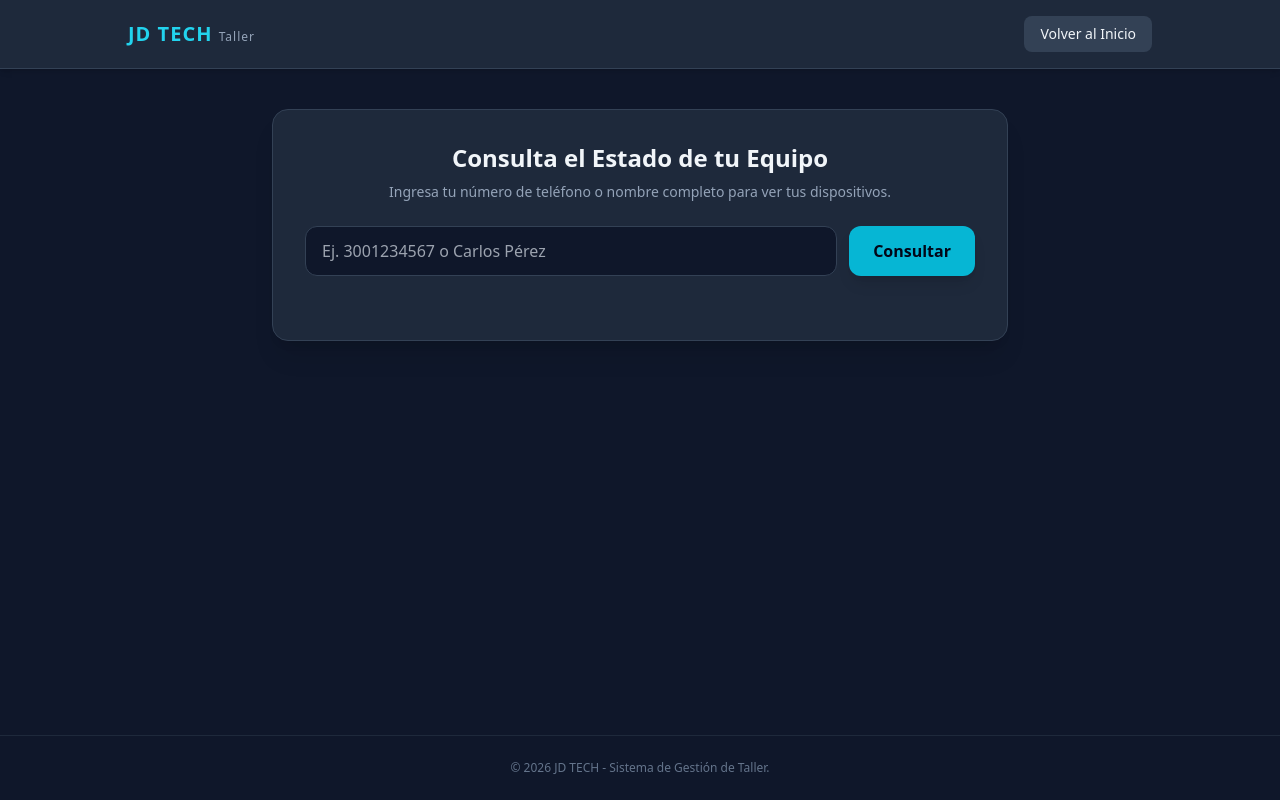
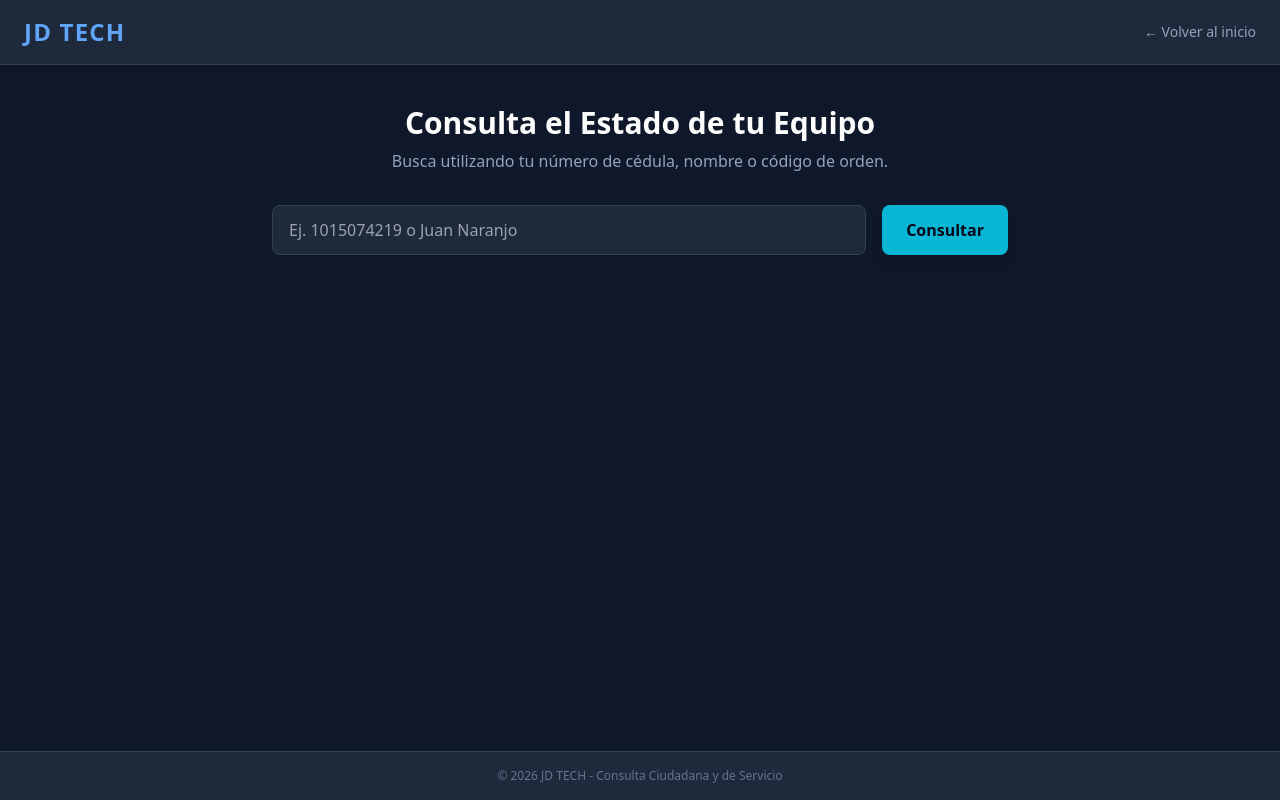
Before and after one commit to juandavidnaranjomaya-ship-it/jd_tech_taller, a Flask app: page /estado in a window 1280 px wide. Run offline with Flask 3, Linux system fonts and the light colour scheme; some libraries are stand-ins or nearby versions.

Commit message:
Update estado.html

```diff
--- a/templates/estado.html
+++ b/templates/estado.html
@@ -3,75 +3,58 @@
 <head>
     <meta charset="UTF-8">
     <meta name="viewport" content="width=device-width, initial-scale=1.0">
-    <title>Consultar Estado - JD TECH</title>
+    <title>JD TECH - Consultar Estado</title>
     <script src="https://cdn.tailwindcss.com"></script>
 </head>
 <body class="bg-slate-900 text-slate-100 min-h-screen flex flex-col justify-between">
+    <header class="bg-slate-800 border-b border-slate-700 py-4 px-6 shadow-md flex justify-between items-center">
+        <h1 class="text-2xl font-extrabold text-blue-400 tracking-wider">JD TECH</h1>
+        <a href="/" class="text-sm text-slate-400 hover:text-blue-400 transition">← Volver al inicio</a>
+    </header>
 
-    <!-- Navbar -->
-    <nav class="bg-slate-800 border-b border-slate-700 py-4 px-6 shadow-md">
-        <div class="max-w-5xl mx-auto flex justify-between items-center">
-            <a href="/" class="text-xl font-bold tracking-wider text-cyan-400">JD TECH <span class="text-xs text-slate-400 font-normal">Taller</span></a>
-            <a href="/" class="text-sm bg-slate-700 hover:bg-slate-600 px-4 py-2 rounded-lg transition">Volver al Inicio</a>
+    <main class="max-w-3xl mx-auto px-4 py-10 w-full flex-grow">
+        <div class="text-center mb-8">
+            <h2 class="text-3xl font-bold text-white mb-2">Consulta el Estado de tu Equipo</h2>
+            <p class="text-slate-400">Busca utilizando tu número de cédula, nombre o código de orden.</p>
         </div>
-    </nav>
 
-    <!-- Contenido Principal -->
-    <main class="max-w-3xl mx-auto px-4 py-10 w-full flex-grow">
-        <div class="bg-slate-800 border border-slate-700 rounded-2xl p-6 sm:p-8 shadow-xl">
-            <h1 class="text-2xl font-bold mb-2 text-center">Consulta el Estado de tu Equipo</h1>
-            <p class="text-slate-400 text-sm text-center mb-6">Ingresa tu número de teléfono o nombre completo para ver tus dispositivos.</p>
-
-            <!-- Formulario de Búsqueda -->
-            <form method="POST" class="flex flex-col sm:flex-row gap-3 mb-8">
-                <input type="text" name="telefono" value="{{ busqueda }}" placeholder="Ej. 3001234567 o Carlos Pérez" required
-                    class="flex-grow bg-slate-900 border border-slate-700 rounded-xl px-4 py-3 text-slate-100 focus:outline-none focus:border-cyan-400">
-                <button type="submit" class="bg-cyan-500 hover:bg-cyan-400 text-slate-950 font-bold px-6 py-3 rounded-xl transition shadow-lg">
+        <form action="/estado" method="POST" class="flex gap-4 mb-8">
+            <input type="text" name="busqueda" required
+                class="flex-grow px-4 py-3 bg-slate-800 border border-slate-700 rounded-lg focus:outline-none focus:border-blue-500 text-white"
+                placeholder="Ej. 1015074219 o Juan Naranjo">
+            <button type="submit"
+                class="px-6 py-3 bg-cyan-500 hover:bg-cyan-400 text-slate-950 font-bold rounded-lg shadow-lg transition">
                 Consultar
             </button>
         </form>
 
-            <!-- Resultados -->
-            {% if request.method == 'POST' %}
-                <h2 class="text-lg font-semibold mb-4 border-b border-slate-700 pb-2">Resultados para: <span class="text-cyan-400">{{ busqueda }}</span></h2>
+        {% if error %}
+        <div class="p-4 mb-6 bg-red-500/20 border border-red-500 text-red-300 rounded-lg text-center">
+            {{ error }}
+        </div>
+        {% endif %}
 
-                {% if resultados %}
+        {% if ordenes %}
         <div class="space-y-4">
-                        {% for item in resultados %}
-                        <div class="bg-slate-900 border border-slate-700/80 rounded-xl p-5 shadow-md relative overflow-hidden">
-                            <div class="absolute top-0 right-0 px-3 py-1 text-xs font-semibold rounded-bl-xl
-                                {% if item.estado == 'Ingresado' %} bg-amber-500/20 text-amber-400 border-l border-b border-amber-500/30
-                                {% elif item.estado == 'En Revisión' %} bg-blue-500/20 text-blue-400 border-l border-b border-blue-500/30
-                                {% elif item.estado == 'Reparado' %} bg-emerald-500/20 text-emerald-400 border-l border-b border-emerald-500/30
-                                {% else %} bg-slate-700 text-slate-300 {% endif %}">
-                                {{ item.estado }}
+            {% for orden in ordenes %}
+            <div class="bg-slate-800 p-6 rounded-xl border border-slate-700 shadow-lg">
+                <div class="flex justify-between items-center mb-3">
+                    <span class="font-mono text-cyan-400 font-bold text-lg">{{ orden.id }}</span>
+                    <span class="px-3 py-1 bg-cyan-500/20 text-cyan-300 border border-cyan-500/30 rounded-full text-xs font-semibold">
+                        {{ orden.estado }}
+                    </span>
                 </div>
-
-                            <h3 class="text-lg font-bold text-slate-100 mb-1">{{ item.equipo }}</h3>
-                            <p class="text-sm text-slate-400 mb-3"><strong class="text-slate-300">Problema:</strong> {{ item.problema }}</p>
-
-                            <div class="grid grid-cols-1 sm:grid-cols-2 gap-2 text-xs text-slate-400 pt-3 border-t border-slate-800">
-                                <div><span class="text-slate-500">Ingreso:</span> {{ item.fecha_ingreso }}</div>
-                                {% if item.fecha_reparacion %}
-                                <div><span class="text-slate-500">Fecha Reparación:</span> {{ item.fecha_reparacion }}</div>
-                                {% endif %}
-                            </div>
+                <p class="text-slate-300"><strong>Cliente:</strong> {{ orden.cliente }} (CC: {{ orden.cedula }})</p>
+                <p class="text-slate-300"><strong>Dispositivo:</strong> {{ orden.equipo }} | <strong>IMEI:</strong> {{ orden.imei }}</p>
+                <p class="text-slate-300 mt-2"><strong>Problema reportado:</strong> {{ orden.problema }}</p>
             </div>
             {% endfor %}
         </div>
-                {% else %}
-                    <div class="text-center py-8 bg-slate-900/50 rounded-xl border border-slate-800">
-                        <p class="text-slate-400">No se encontraron equipos registrados con ese número o nombre.</p>
-                    </div>
         {% endif %}
-            {% endif %}
-        </div>
     </main>
 
-    <!-- Footer -->
-    <footer class="text-center py-6 text-xs text-slate-500 border-t border-slate-800">
-        &copy; 2026 JD TECH - Sistema de Gestión de Taller.
+    <footer class="bg-slate-800 border-t border-slate-700 py-4 text-center text-xs text-slate-500">
+        &copy; 2026 JD TECH - Consulta Ciudadana y de Servicio
     </footer>
-
 </body>
 </html>
```
Lines whose indentation alone changed are shown as unchanged.
